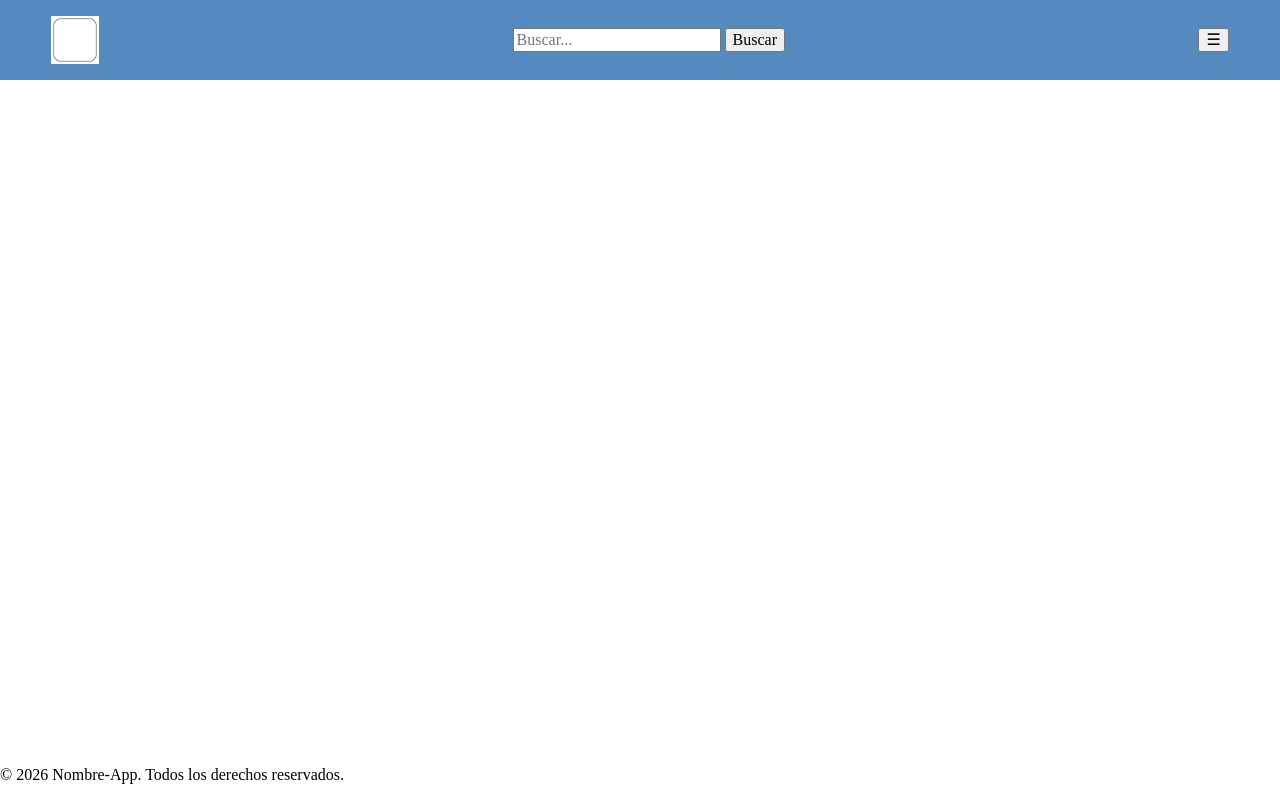
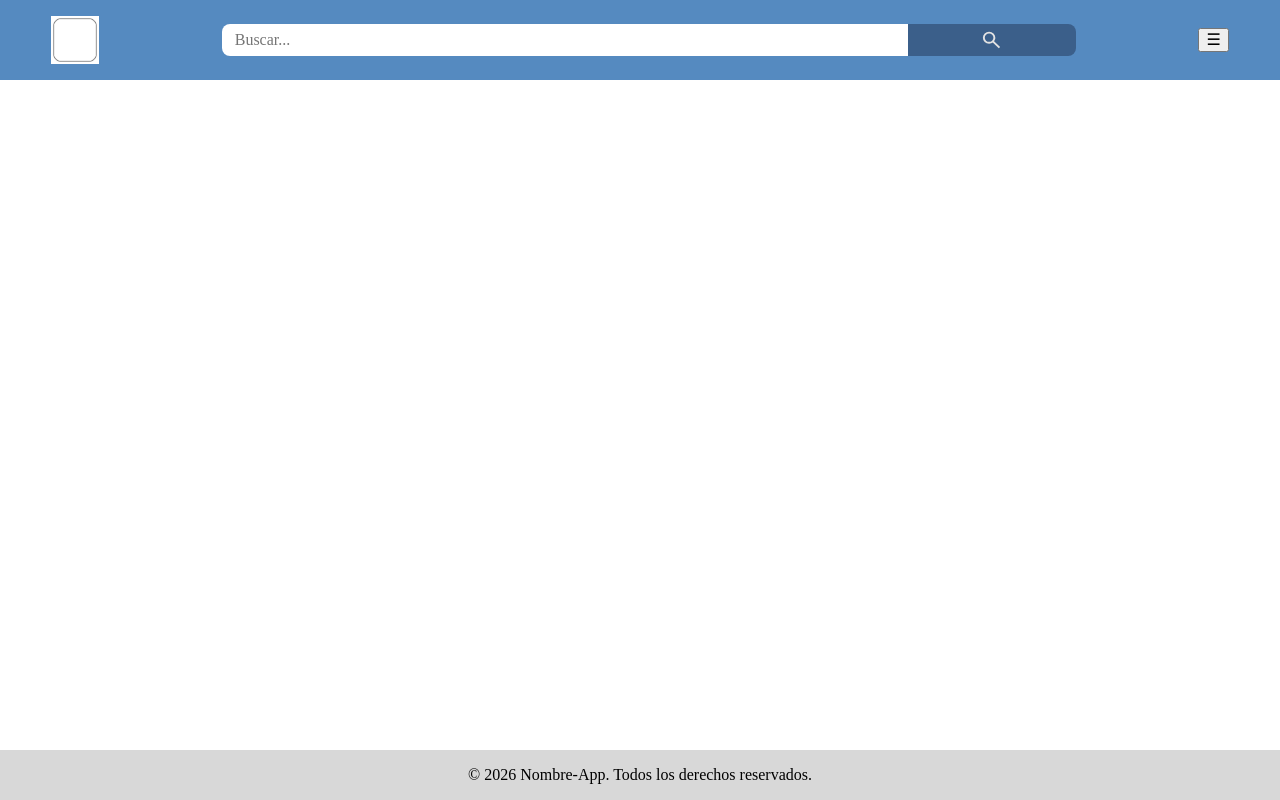
Before and after one commit to GaboP1xel/Proyecto-IWG400, a Django app: page / in a window 1280 px wide. Run offline with Django 5.2, Linux system fonts and the light colour scheme.

Commit message:
progressing styles in base.html, adding new icon to img/

```diff
--- a/static/css/base.css
+++ b/static/css/base.css
@@ -5,6 +5,9 @@
     --app-base-color: #558ac0;
     --app-base-color-dark: #3b5f8a;
     --app-base-color-light: #7aaed9;
+    --app-base-gray-color: #d8d8d8;
+    --app-base-hover-color: #3b5f8a;
+    --app-gray-hover-color: #c7c7c7;
     --app-text-style: 'Arial', sans-serif;
 }
 
@@ -23,6 +26,8 @@ body {
     grid-template-rows: auto 1fr auto;
     grid-template-columns: 1fr;
 }
+
+/* Navigation Bar styles */
 
 .header {
     background-color: var(--app-base-color);
@@ -58,4 +63,60 @@ body {
     display: flex;
     align-items: center;
     justify-content: center;
+    width: 100%;
+    height: 100%;
 }
+
+.nav-search-form {
+    display: flex;
+    justify-content: center;
+    align-items: center;
+    padding: 0;
+    min-width: 100px;
+    width: 80%;
+    height: 100%;
+}
+
+.nav-search-input {
+    margin: 0;
+    padding: 0;
+    border: none;
+    height: clamp(24px, 50%, 100%);
+    width: 80%;
+    border-radius: 0.5rem 0 0 0.5rem;
+    outline: none;
+    padding-left: clamp(0.5rem, 1dvw, 4rem);
+}
+
+.nav-search-input::placeholder {
+    font-size: clamp(0.8rem, 2dvh, 6rem);
+}
+
+.nav-search-button {
+    display: flex;
+    justify-content: center;
+    align-items: center;
+    margin: 0;
+    padding: 0;
+    border: none;
+    box-sizing: border-box;
+    width: clamp(24px, 20%, 50rem);
+    height: clamp(24px, 50%, 50rem);
+    background-color: var(--app-base-color-dark);
+    border-radius: 0 0.5rem 0.5rem 0;
+}
+
+.nav-search-button img {
+    height: 70%;
+    width: auto;
+}
+
+/* Footer styles */
+
+footer {
+    background-color: var(--app-base-gray-color);
+    min-height: 3rem;
+    display: flex;
+    justify-content: center;
+    align-items: center;
+}
--- a/templates/base.html
+++ b/templates/base.html
@@ -19,9 +19,11 @@
             </div>
 
             <search class="nav-search-bar">
-                <form method="get">
-                    <input type="text" name="q" placeholder="Buscar...">
-                    <button type="submit">Buscar</button>
+                <form class="nav-search-form" method="get">
+                    <input class="nav-search-input" type="text" name="q" placeholder="Buscar..."><!--
+                --><button class="nav-search-button" type="submit">
+                    <img src="{% static 'img/nav-search-icon.svg' %}" alt="Buscar">
+                </button>
                 </form>
             </search>
 
```
Also changed, not shown: static/img/nav-search-icon.svg (added).
